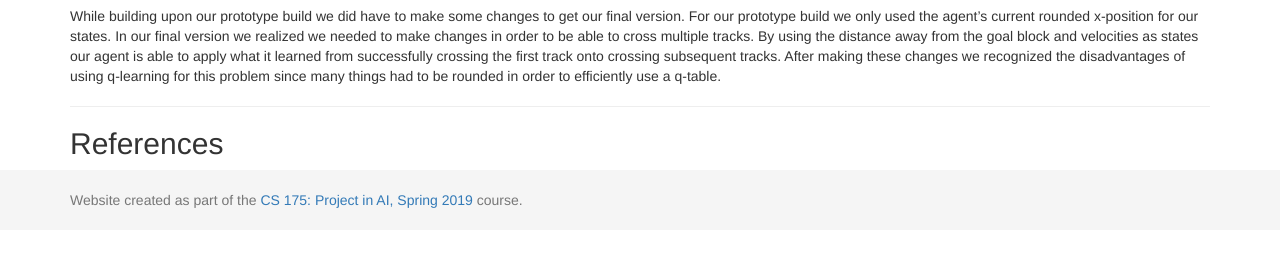
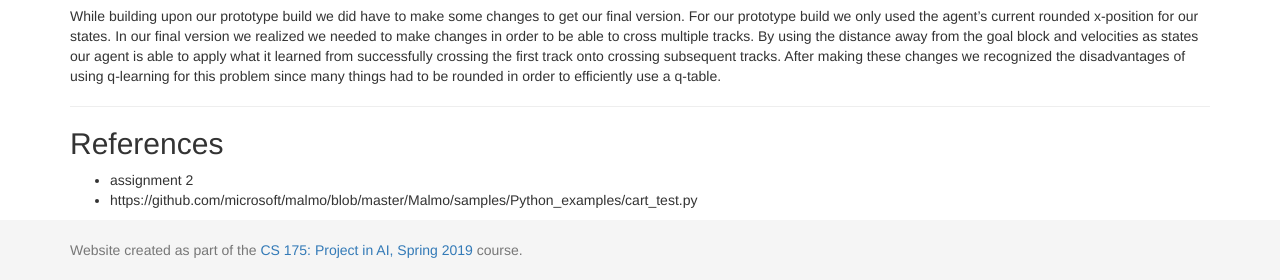
Before and after one commit to YINGDAT/CrossyCarts, a Jekyll site: the page built from docs/final.md, in a window 1280 px wide and 900 px high, scrolled down 2470 px, cut to the strip 620-900 px from the top of the window. Built offline with Jekyll 4.4.1, drawn with Linux system fonts in a browser that asks for light colours; before the commit the page ends 3320 px from its top, so only the background shows below that.

Commit message:
Update final.md

```diff
--- a/docs/final.md
+++ b/docs/final.md
@@ -156,3 +156,6 @@ While building upon our prototype build we did have to make some changes to get
 ---
 
 ## References
+
+* assignment 2
+* https://github.com/microsoft/malmo/blob/master/Malmo/samples/Python_examples/cart_test.py
```
